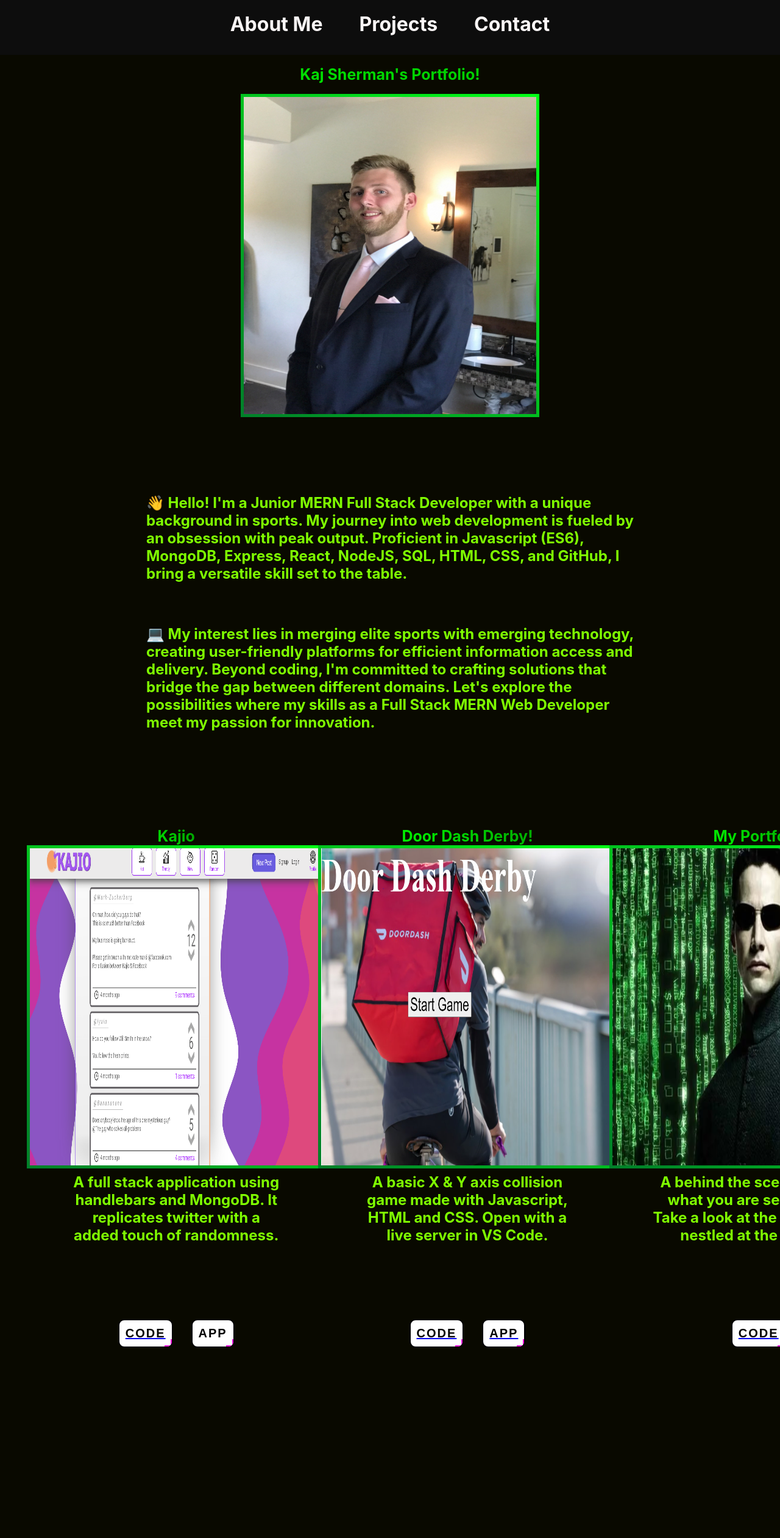
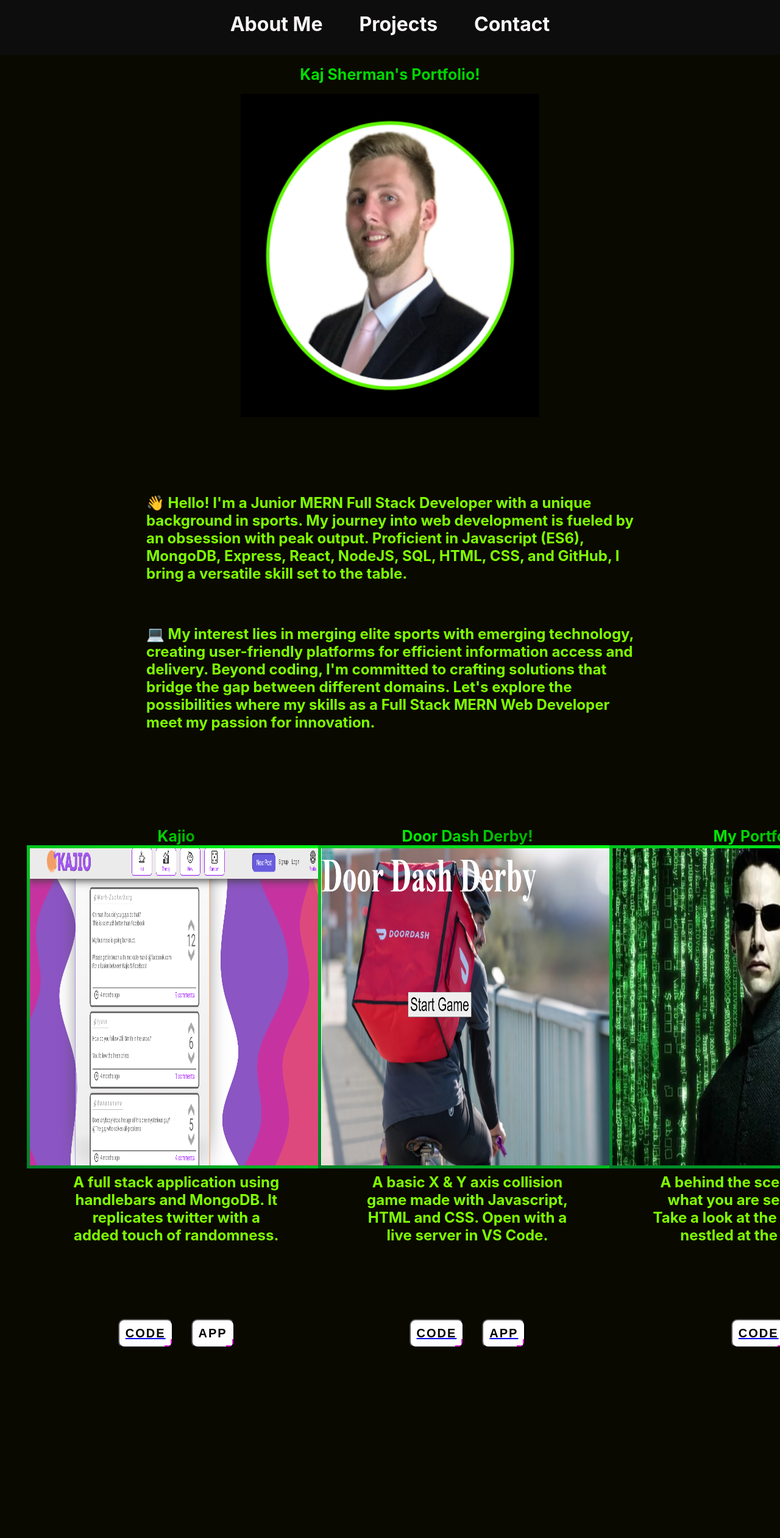
Before and after one commit to ksherm45/my-portfolio, a React (Create React App) app: page / in a window 1280 px wide. Shown: the top 2522 px of the page at 61% size. Built offline with nearby package versions, Linux system fonts and the light colour scheme; the HTML template or start-up script is replaced by a standard one.

Commit message:
new photo

```diff
--- a/src/App.css
+++ b/src/App.css
@@ -3,8 +3,12 @@
   font-weight: bold;
 }
 
+button {
+  text-decoration: wavy;
+}
+
 .title {
-  font-size: 24px;
+  font-size: 50px;
   background: linear-gradient(
     45deg,
     #00ff00,
@@ -45,6 +49,11 @@
 img {
   border: 5px solid;
   border-image: linear-gradient(45deg, rgb(0, 128, 41), rgb(0, 255, 21)) 1;
+  height: 65vh;
+  width: 60vh;
+}
+.ProfilePic {
+  border: 5px solid;
   height: 65vh;
   width: 60vh;
 }
@@ -100,7 +109,7 @@
 
 .Link:hover {
   color: rgb(14, 15, 14);
-  background-color: chartreuse;
+  background-color: #7fff00;
   border-radius: 15px;
   box-shadow: 5px 5px 5px #315f3e;
   transition: ease-in 0.7s;
@@ -145,12 +154,6 @@
   border-radius: 15px;
   padding: 10px;
   font-weight: bold;
-}
-
-.tag {
-  display: flex;
-  justify-content: center;
-  text-decoration: underline rgb(236, 241, 241);
 }
 
 .info {
@@ -216,7 +219,7 @@
 
 .button {
   background-color: white;
-  border: 2px solid black;
+
   padding: 5px;
   display: flex;
   font-size: 20px;
@@ -225,6 +228,7 @@
   white-space: nowrap;
   border-radius: 10px;
   font-weight: bolder;
+  text-decoration: wavy;
 }
 
 #neon {
--- a/src/components/Homepage.jsx
+++ b/src/components/Homepage.jsx
@@ -4,7 +4,7 @@
 import Kajio from "../images/Kajio.PNG";
 import DDD from "../images/DDD.PNG";
 import Neo from "../images/neo.jpeg";
-import PortfolioPic from "../images/PortfolioPic.PNG";
+import ProfileDefault from "../images/ProfileDefault.png";
 import { Link } from "react-router-dom";
 
 function Homepage() {
@@ -37,7 +37,7 @@
       <h1 className="title">Kaj Sherman's Portfolio!</h1>
       <div className="Profile">
         {" "}
-        <img src={ProfilePic} alt="Profile Pic" />
+        <img className="ProfilePic" src={ProfileDefault} alt="Profile Pic" />
       </div>
 
       <section className="hidden1" id="info">
```
Also changed, not shown: src/images/ProfileDefault.png (added), src/images/ProfileSticker.jpg (added).
